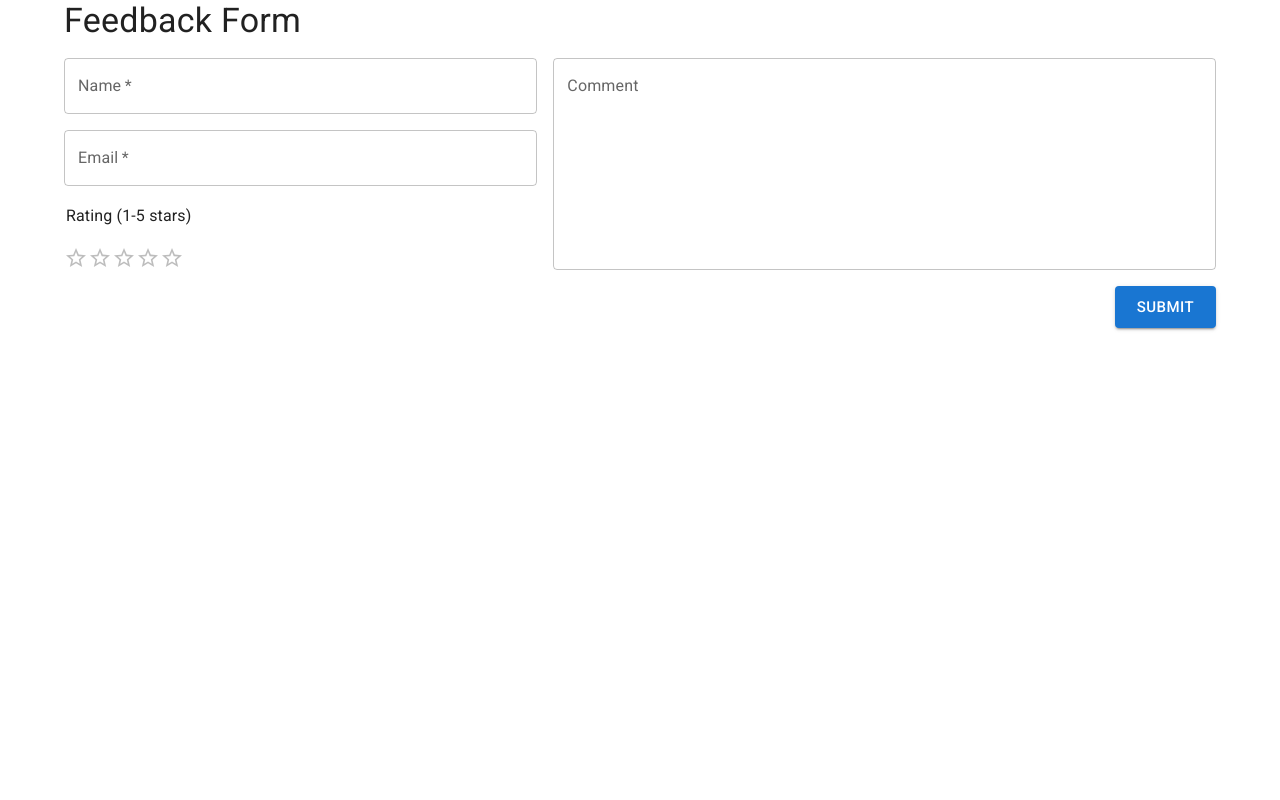
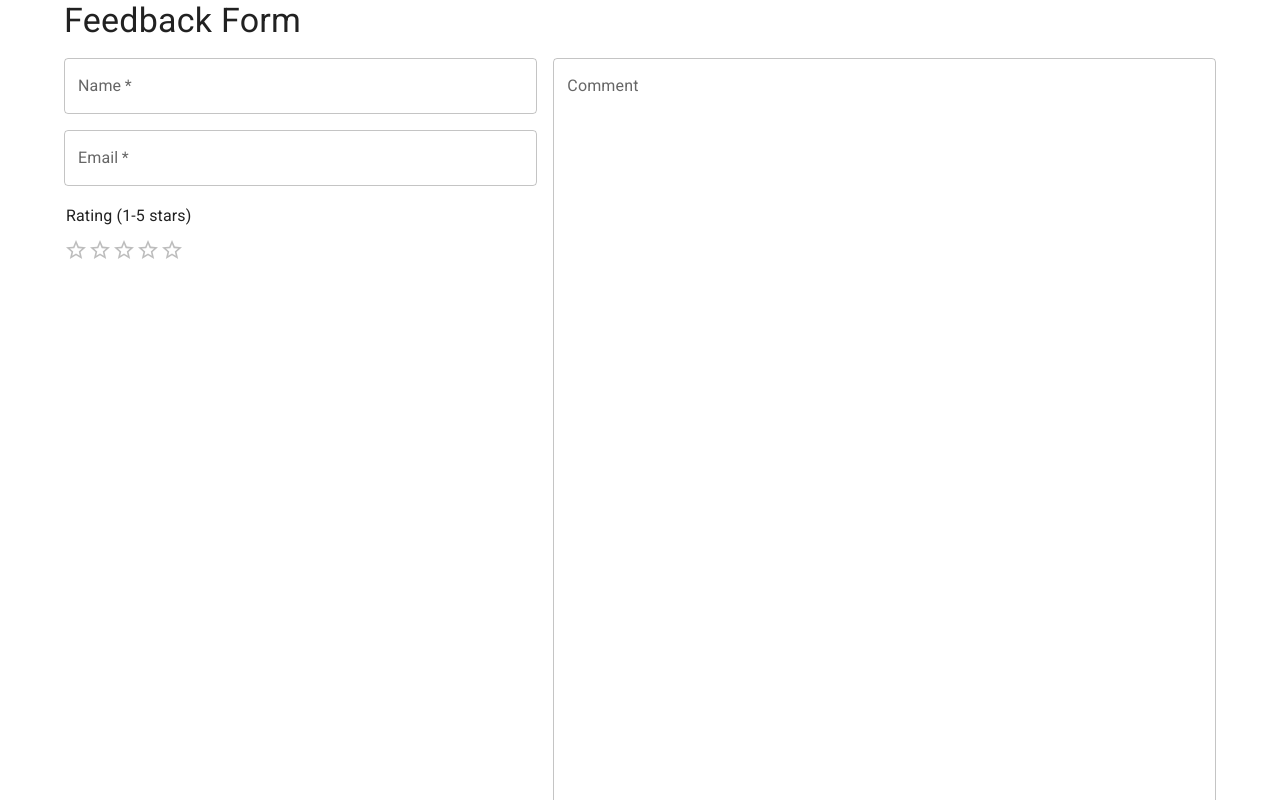
Before and after one commit to cgooderham94/customer-feedback, a React (Create React App) app: page / in a window 1280 px wide. Shown: the top 800 px of the page. Built offline with nearby package versions, Linux system fonts and the light colour scheme.

Commit message:
Abstracts wrapper component for Rating input.

```diff
--- /dev/null
+++ b/src/components/RatingInput/RatingInput.tsx
@@ -0,0 +1,19 @@
+import React, { FC, ReactNode } from "react";
+import { Typography, Rating, RatingProps, Box } from "@mui/material";
+
+interface RatingInputProps {
+  label: ReactNode;
+  field: RatingProps;
+}
+
+export const RatingInput: FC<RatingInputProps> = ({
+  label,
+  field: { id, value, onChange },
+}) => (
+  <Box>
+    <Typography variant="subtitle1" component="legend" marginBottom="0.5rem">
+      {label}
+    </Typography>
+    <Rating value={value} id={id} name={id} precision={1} onChange={onChange} />
+  </Box>
+);
--- /dev/null
+++ b/src/components/index.ts
@@ -0,0 +1 @@
+export { RatingInput } from "./RatingInput/RatingInput";
--- a/src/containers/FeedbackFlow/components/FeedbackForm/FeedbackForm.styles.tsx
+++ b/src/containers/FeedbackFlow/components/FeedbackForm/FeedbackForm.styles.tsx
@@ -21,6 +21,8 @@ export const OutlinedInputExpanded = styledMui(OutlinedInput)`
   height: 100%;
 `;
 
+export const outlinedTextareaStyles = { height: "100%" };
+
 export const SubmitButton = styled(Button).attrs({
   type: "submit",
 })`
--- a/src/containers/FeedbackFlow/components/FeedbackForm/FeedbackForm.tsx
+++ b/src/containers/FeedbackFlow/components/FeedbackForm/FeedbackForm.tsx
@@ -1,27 +1,16 @@
-import {
-  Grid,
-  TextField,
-  Typography,
-  InputLabel,
-  useMediaQuery,
-  Rating,
-} from "@mui/material";
+import { Grid, TextField, Typography, InputLabel } from "@mui/material";
 import { Box } from "@mui/system";
-import {
-  ChangeEvent,
-  Dispatch,
-  FC,
-  SetStateAction,
-  SyntheticEvent,
-} from "react";
+import { Dispatch, FC, SetStateAction, SyntheticEvent } from "react";
 import { FEEDBACK_FORM_CONTENT } from "./constants";
 import { FieldId, FIELD_CONFIG } from "./data";
 import {
   Form,
   FormControlExpanded,
   OutlinedInputExpanded,
+  outlinedTextareaStyles,
   SubmitButton,
 } from "./FeedbackForm.styles";
+import { RatingInput } from "../../../../components";
 
 interface FeedbackFormProps {
   name: string;
@@ -110,15 +99,15 @@ export const FeedbackForm: FC<FeedbackFormProps> = ({
             {leftFieldGroup.map(({ label, id, type, required }) => {
               return type === "rating" ? (
                 <>
-                  <Typography variant="subtitle1" component="legend">
-                    {label}
-                  </Typography>
-                  <Rating
-                    value={fieldState[id].value}
-                    id={id}
-                    name={id}
-                    precision={1}
-                    onChange={fieldState[id].setter}
+                  <RatingInput
+                    label={label}
+                    field={{
+                      value: fieldState[id].value,
+                      id: id,
+                      name: id,
+                      precision: 1,
+                      onChange: fieldState[id].setter,
+                    }}
                   />
                 </>
               ) : (
@@ -151,7 +140,11 @@ export const FeedbackForm: FC<FeedbackFormProps> = ({
                     onChange: fieldState[id].setter,
                     fullWidth: true,
                     multiline: true,
+                    minRows: 1,
                     sx: { height: "100%" },
+                    inputProps: {
+                      style: outlinedTextareaStyles,
+                    },
                   }}
                 />
               </FormControlExpanded>
--- a/src/containers/FeedbackFlow/components/FeedbackForm/data.tsx
+++ b/src/containers/FeedbackFlow/components/FeedbackForm/data.tsx
@@ -2,7 +2,7 @@ import { OutlinedTextFieldProps, TextFieldProps } from "@mui/material";
 
 export type FieldId = "name" | "email" | "rating" | "comment";
 
-interface Field extends Omit<OutlinedTextFieldProps, "variant"> {
+export interface Field extends Omit<OutlinedTextFieldProps, "variant"> {
   id: FieldId;
 }
 
```
